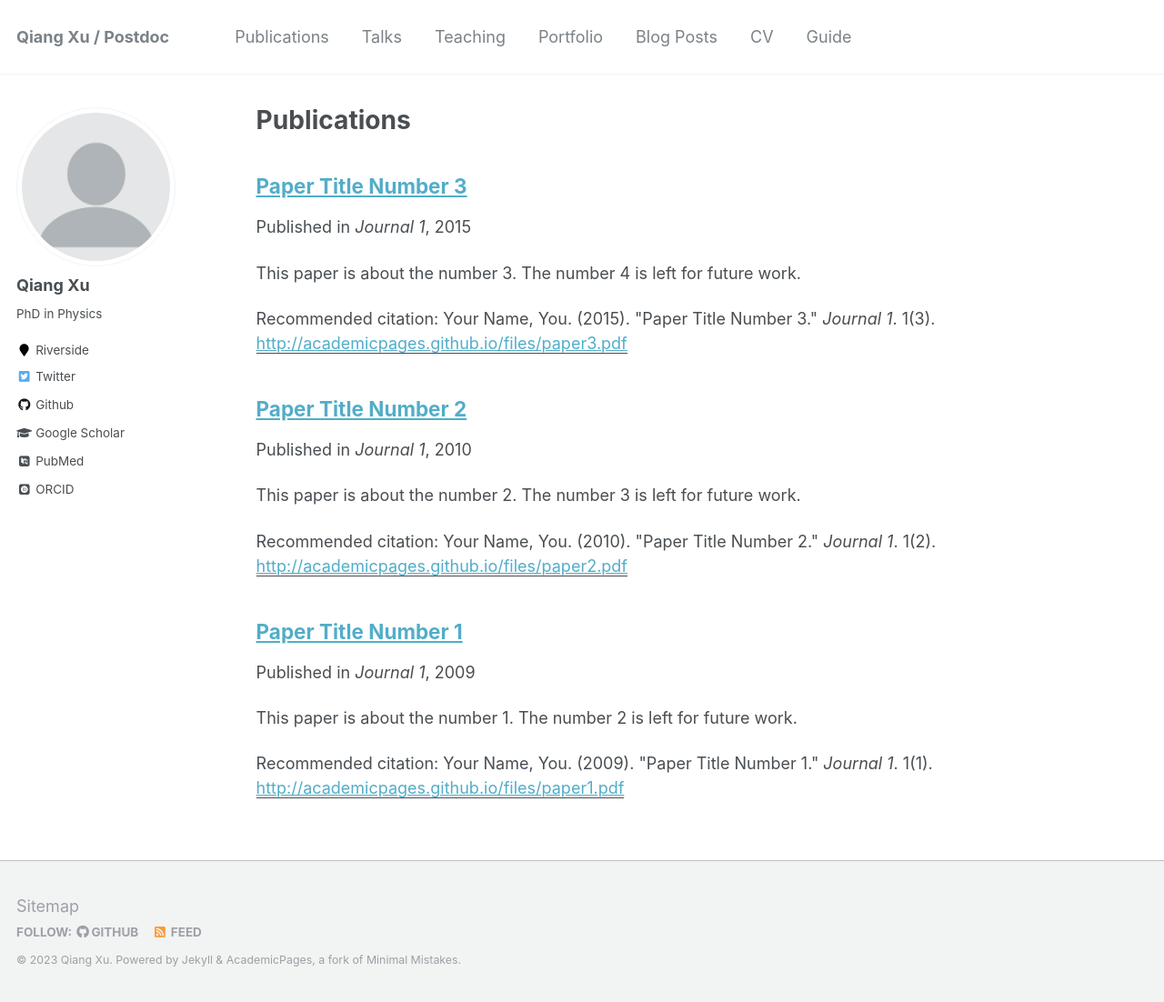
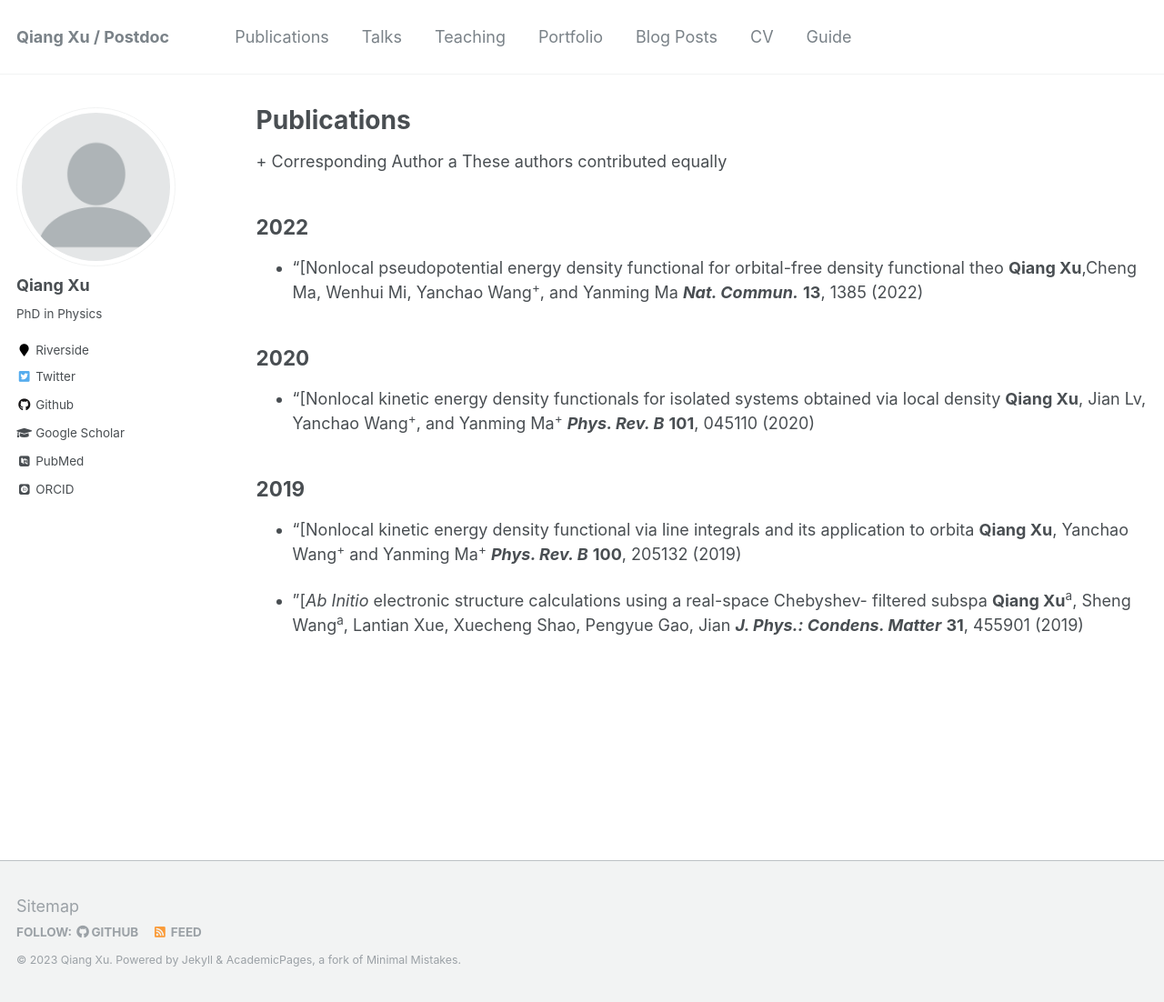
Before and after one commit to xqjlu/xqjlu.github.io, a Jekyll site: the page built from _pages/publications.md, in a window 1280 px wide and 1102 px high. Shown: the whole window at 91% size. Built offline with Jekyll 4.4.1, drawn with Linux system fonts in a browser that asks for light colours; some web fonts are replaced.

Commit message:
publications

```diff
--- a/_pages/publications.md
+++ b/_pages/publications.md
@@ -4,13 +4,24 @@ title: "Publications"
 permalink: /publications/
 author_profile: true
 ---
+\+ Corresponding Author
+a These authors contributed equally
 
-{% if author.googlescholar %}
-  You can also find my articles on <u><a href="{{author.googlescholar}}">my Google Scholar profile</a>.</u>
-{% endif %}
+## 2022
+* "[Nonlocal pseudopotential energy density functional for orbital-free density functional theo
+**Qiang Xu**,Cheng Ma, Wenhui Mi, Yanchao Wang<sup>+</sup>, and Yanming Ma
+***Nat. Commun.*** **13**, 1385 (2022)
 
-{% include base_path %}
+## 2020
+* "[Nonlocal kinetic energy density functionals for isolated systems obtained via local density
+**Qiang Xu**, Jian Lv, Yanchao Wang<sup>+</sup>, and Yanming Ma<sup>+</sup>
+***Phys. Rev. B*** **101**, 045110 (2020)
 
-{% for post in site.publications reversed %}
-  {% include archive-single.html %}
-{% endfor %}
+## 2019
+* "[Nonlocal kinetic energy density functional via line integrals and its application to orbita
+**Qiang Xu**, Yanchao Wang<sup>+</sup> and Yanming Ma<sup>+</sup>
+***Phys. Rev. B*** **100**, 205132 (2019)
+
+* "[*Ab Initio* electronic structure calculations using a real-space Chebyshev- filtered subspa
+**Qiang Xu**<sup>a</sup>, Sheng Wang<sup>a</sup>, Lantian Xue, Xuecheng Shao, Pengyue Gao, Jian
+***J. Phys.: Condens. Matter*** **31**, 455901 (2019)
```
